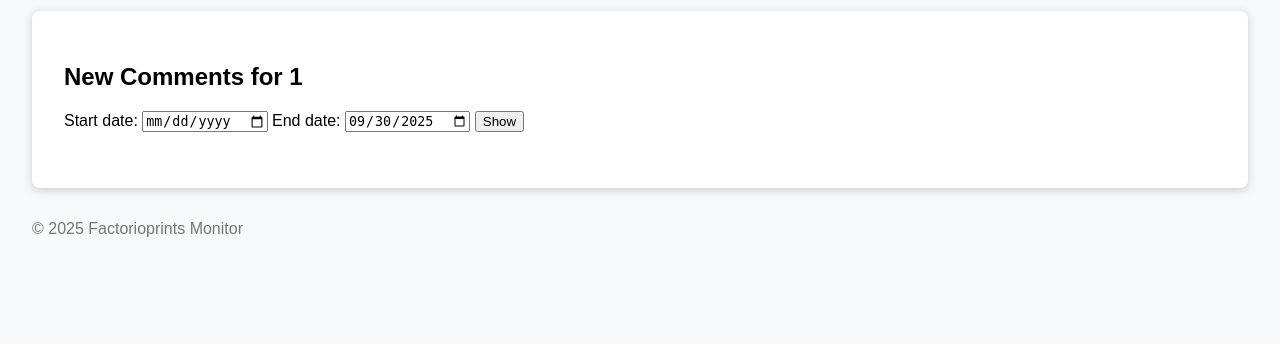
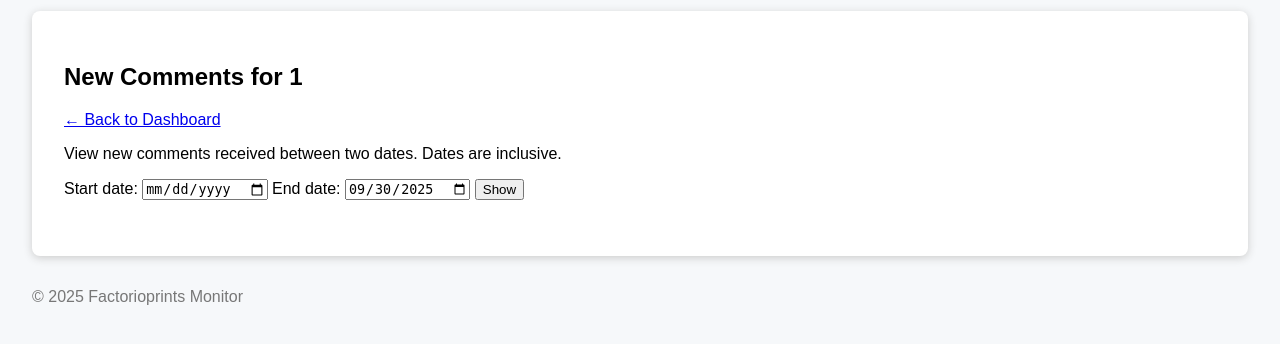
Before and after one commit to niradar/factorioprints_monitor, a Django app: page /user/1/comments/ in a window 1280 px wide. Shown: the part 90-434 px from the top of the page. Run offline with Django 5.2, Linux system fonts and the light colour scheme; parts of the project's set-up code (start-up, migrations or seed data) failed here and were passed over.

Commit message:
feat: add navigation link to user dashboard and enhance comments display

```diff
--- a/monitoring/templates/monitoring/comments_between.html
+++ b/monitoring/templates/monitoring/comments_between.html
@@ -2,11 +2,14 @@
 {% block title %}New Comments - {{ fp_user_id }}{% endblock %}
 {% block content %}
     <h2>New Comments for {{ fp_user_id }}</h2>
+    <p><a href="{% url 'user_dashboard' fp_user_id %}">&larr; Back to Dashboard</a></p>
+    <p>View new comments received between two dates. Dates are inclusive.</p>
     <form method="get">{% csrf_token %}
         Start date: <input name="start_date" type="date" required value="{{ start|default_if_none:'' }}">
         End date: <input name="end_date" type="date" required value="{{ end|default_if_none:'' }}">
         <button type="submit">Show</button>
     </form>
+
 
     {% if error_msg %}
         <div class="error">{{ error_msg }}</div>
@@ -26,7 +29,11 @@
             {% for row in table_rows %}
                 <tr>
                 {% for v in row.values %}
-                    <td>{{ v }}</td>
+                    {% if forloop.first %}
+                        <td><a href="{{ v }}" target="_blank">{{ v }}</a></td>
+                    {% else %}
+                        <td>{{ v }}</td>
+                    {% endif %}
                 {% endfor %}
                 </tr>
             {% endfor %}
```
